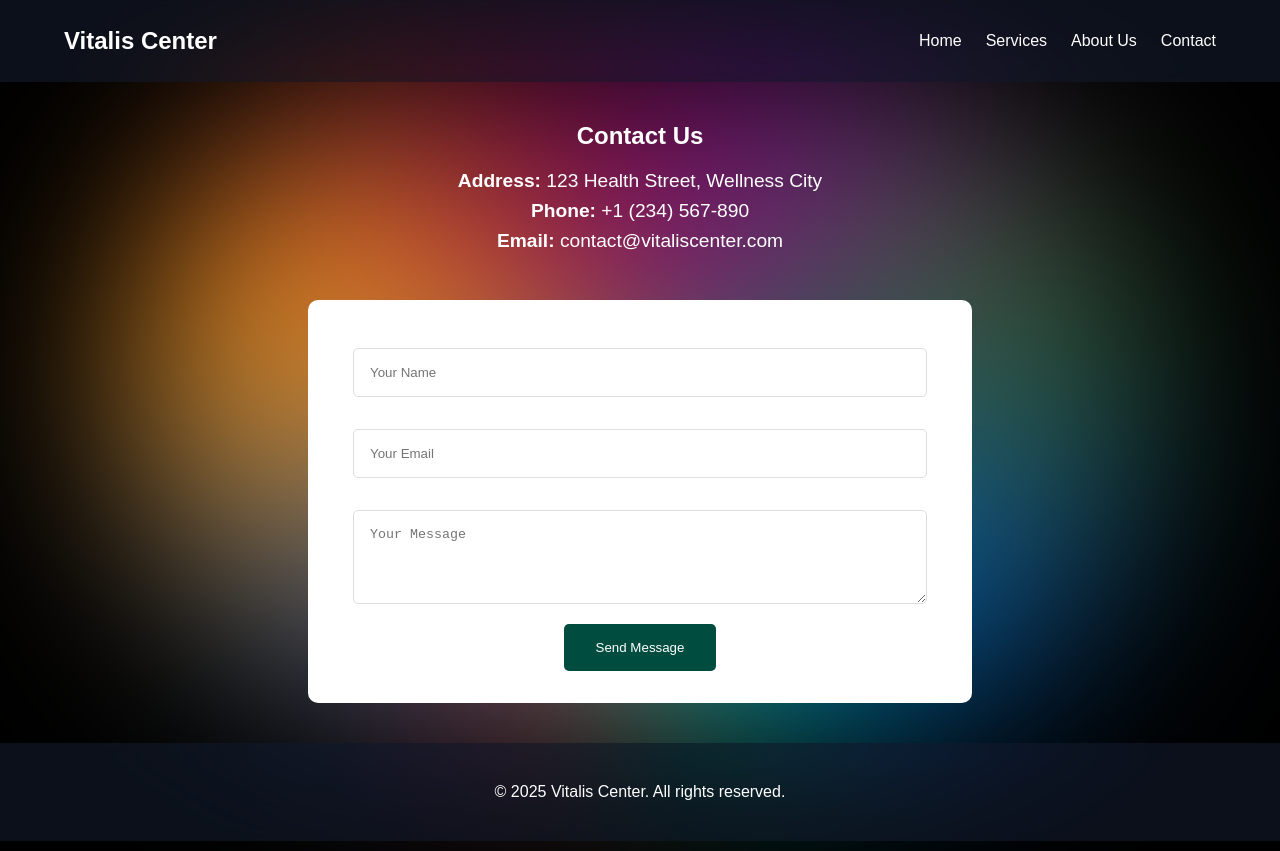
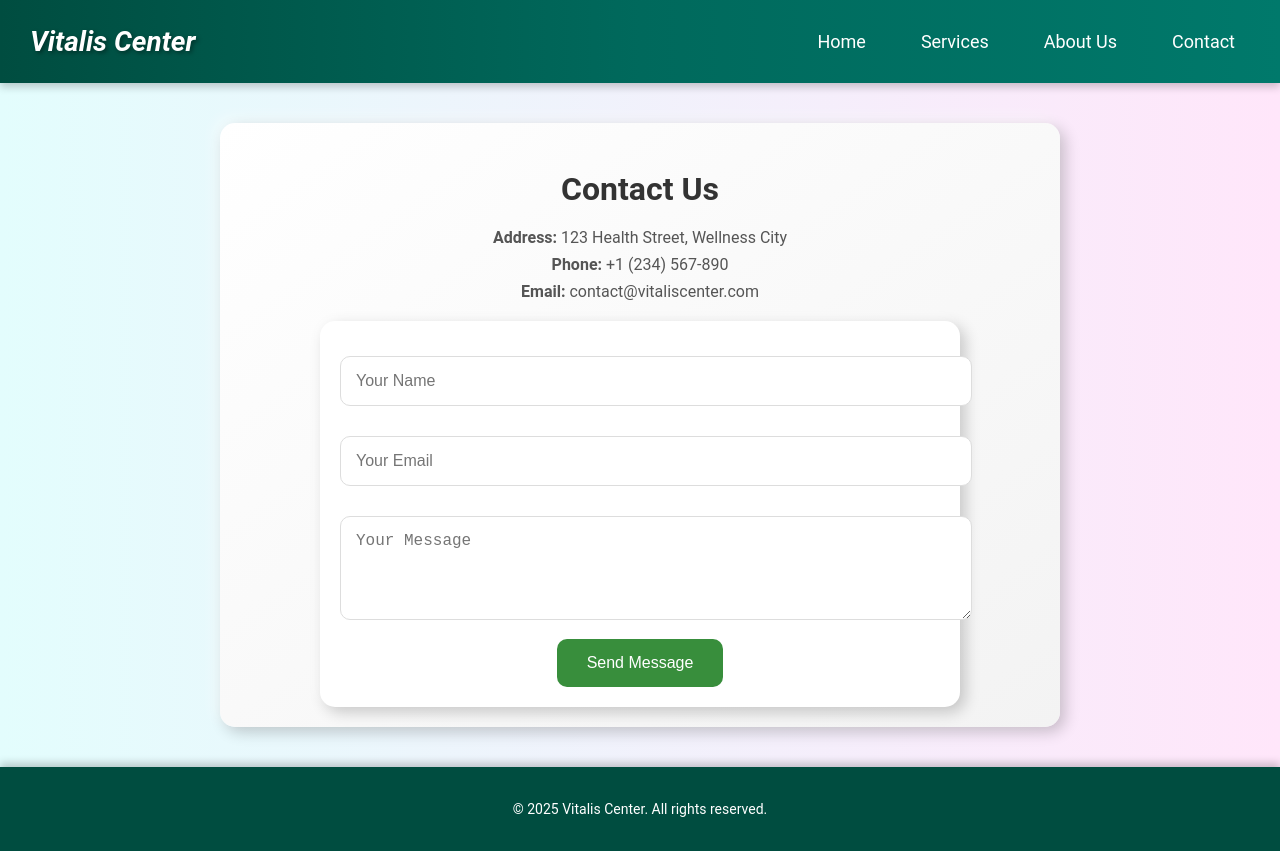
Before and after one commit to pcupic/VitalisCenter, a plain HTML site: page pages/contact.html in a window 1280 px wide. Drawn offline with Linux system fonts and the light colour scheme.

Commit message:
update navbar and footer in every page

```diff
--- a/pages/contact.html
+++ b/pages/contact.html
@@ -7,15 +7,6 @@
     <link rel="stylesheet" href="../styles/contact.css">
 </head>
 <body>
-
-    <!-- Blob Background -->
-    <div class="blob-outer">
-        <div class="blob-inner">
-            <div class="blob"></div>
-        </div>
-    </div>
-
-    <!-- Navigation Bar -->
     <header>
         <div class="navbar">
             <div class="logo">Vitalis Center</div>
@@ -28,7 +19,6 @@
         </div>
     </header>
 
-    <!-- Contact Section -->
     <div class="contact-section">
         <h2>Contact Us</h2>
 
--- a/styles/about.css
+++ b/styles/about.css
@@ -6,38 +6,53 @@ body {
 }
 
 header {
-    background: #004d40;
+    background: linear-gradient(to right, #004d40, #00695c, #00796b);
     color: white;
-    padding: 1rem 0;
+    position: sticky;
+    top: 0;
+    z-index: 10;
+    box-shadow: 0 4px 8px rgba(0, 0, 0, 0.2);
+    padding: 0px 30px;
 }
+
 
 .navbar {
     display: flex;
     justify-content: space-between;
     align-items: center;
-    width: 90%;
-    margin: 0 auto;
+    padding: 15px 0;
+    transition: transform 0.3s ease-in-out;
+}
+
+.navbar:hover {
+    transform: scale(1.02);
 }
 
 .logo {
-    font-size: 1.5rem;
+    font-size: 28px;
     font-weight: bold;
+    font-style: italic;
+    text-shadow: 2px 2px 4px rgba(0, 0, 0, 0.4);
 }
 
 .nav-links {
-    list-style: none;
+    list-style-type: none;
     display: flex;
-    gap: 1.5rem;
+    gap: 25px;
 }
 
 .nav-links a {
     color: white;
     text-decoration: none;
-    transition: color 0.3s ease;
+    font-size: 18px;
+    padding: 10px 15px;
+    border-radius: 20px;
 }
 
 .nav-links a:hover {
-    color: #80cbc4;
+    background-color: white;
+    color: #004d40;
+    font-weight: bold;
 }
 
 .hero {
@@ -96,11 +111,11 @@ header {
 
 .values {
     padding: 2rem 1rem;
-    background: #80cbc4;  /* Lighter green for contrast */
-    color: #00332e;  /* Darker text color */
+    background: #80cbc4;
+    color: #00332e;
     text-align: center;
     border-radius: 10px;
-    box-shadow: 0 4px 8px rgba(0, 0, 0, 0.1); /* Subtle shadow for emphasis */
+    box-shadow: 0 4px 8px rgba(0, 0, 0, 0.1);
 }
 
 .values h2 {
@@ -113,14 +128,14 @@ header {
     display: flex;
     justify-content: space-around;
     gap: 2rem;
-    flex-wrap: wrap; /* Ensure it wraps on smaller screens */
+    flex-wrap: wrap;
 }
 
 .value-item {
     background: white;
     padding: 1.5rem;
-    width: 22%; /* Adjust the width to fit 4 items in a row */
-    max-width: 250px; /* Ensure items don't get too large */
+    width: 22%;
+    max-width: 250px;
     border-radius: 8px;
     box-shadow: 0 4px 8px rgba(0, 0, 0, 0.1);
     text-align: center;
@@ -163,5 +178,7 @@ footer {
     background: #00332e;
     color: white;
     text-align: center;
-    padding: 1rem 0;
+    padding: 20px;
+    font-size: 14px;
+    box-shadow: 0 -4px 8px rgba(0, 0, 0, 0.2);
 }
--- a/styles/contact.css
+++ b/styles/contact.css
@@ -1,167 +1,146 @@
 body {
-    font-family: 'Arial', sans-serif;
+    font-family: 'Roboto', sans-serif;
     margin: 0;
     position: relative;
-    overflow-x: hidden; /* Prevent horizontal overflow */
-    background-color: black;
+    overflow-x: hidden;
+    background: linear-gradient(to right, #e3fdfd, #ffe6fa);
+    color: #333;
 }
 
-/* Blob Background */
-.blob-outer {
-    position: fixed;
-    inset: 0;
-    margin: auto;
-    width: 100%;
-    height: 100%;
-    z-index: 0;
-    filter: blur(100px);
+header {
+    background: linear-gradient(to right, #004d40, #00695c, #00796b);
+    color: white;
+    position: sticky;
+    top: 0;
+    z-index: 10;
+    box-shadow: 0 4px 8px rgba(0, 0, 0, 0.2);
+    padding: 0px 30px;
 }
 
-.blob-inner {
-    position: absolute;
-    border-radius: 99999px;
-    inset: 0;
-    margin: auto;
-    width: 100vw;
-    height: 100vh;
-    min-width: 1000px;
-    overflow: hidden;
-    transform: scale(0.8);
-}
-
-.blob {
-    position: absolute;
-    border-radius: 99999px;
-    inset: 0;
-    margin: auto;
-    width: 100vw;
-    height: 100vh;
-    background-image: conic-gradient(from 0deg, #FB4141, #2E5077, #F09319, #8D0B41, #7E1891, #355F2E,
-        #024CAA, #00FF9C);
-    animation: spin 10s linear infinite;
-}
-
-@keyframes spin {
-    0% {
-        transform: rotate(0deg) scale(2);
-    }
-    100% {
-        transform: rotate(360deg) scale(2);
-    }
-}
-
-/* Navigation Bar with Transparency & Blur */
-header {
-    padding: 1rem 0;
-    width: 100%;
-    top: 0;
-    left: 0;
-    z-index: 10; /* Make sure it's above other content */
-    backdrop-filter: blur(9px) saturate(200%);
-    -webkit-backdrop-filter: blur(9px) saturate(200%);
-    background-color: rgba(17, 25, 40, 0.65);
-}
 
 .navbar {
     display: flex;
     justify-content: space-between;
     align-items: center;
-    width: 90%;
-    margin: 0 auto;
+    padding: 15px 0;
+    transition: transform 0.3s ease-in-out;
+}
+
+.navbar:hover {
+    transform: scale(1.02);
 }
 
 .logo {
-    font-size: 1.5rem;
+    font-size: 28px;
     font-weight: bold;
-    color: white;
+    font-style: italic;
+    text-shadow: 2px 2px 4px rgba(0, 0, 0, 0.4);
 }
 
 .nav-links {
-    list-style: none;
+    list-style-type: none;
     display: flex;
-    gap: 1.5rem;
+    gap: 25px;
 }
 
 .nav-links a {
     color: white;
     text-decoration: none;
-    transition: color 0.3s ease;
+    font-size: 18px;
+    padding: 10px 15px;
+    border-radius: 20px;
 }
 
 .nav-links a:hover {
-    color: #80cbc4;
+    background-color: white;
+    color: #004d40;
+    font-weight: bold;
 }
 
-/* Contact Section Specific Styling */
 .contact-section {
     text-align: center;
-    z-index: 1;
-    position: relative;
-    margin-top: 40px;
-    margin-bottom: 40px;
+    margin: 40px auto;
+    padding: 20px;
+    max-width: 800px;
+    background: linear-gradient(145deg, #ffffff, #f3f3f3);
+    box-shadow: 5px 5px 15px rgba(0, 0, 0, 0.2), -5px -5px 15px rgba(255, 255, 255, 0.5);
+    border-radius: 15px;
 }
 
 .contact-section h2 {
-    color: white;
+    color: #333;
+    margin-bottom: 20px;
+    font-size: 2rem;
 }
 
-/* Contact Info Styling */
 .contact-info {
-    margin-bottom: 3rem;
-    color: white;
-    font-size: 1.2rem;
+    margin-bottom: 20px;
+    color: #555;
+    font-size: 1rem;
 }
 
 .contact-info p {
     margin: 0.5rem 0;
 }
 
-/* Form Styling */
 .contact-form {
     max-width: 600px;
     margin: 0 auto;
     background: white;
-    padding: 2rem;
-    border-radius: 10px;
+    padding: 20px;
+    border-radius: 15px;
+    box-shadow: 5px 5px 15px rgba(0, 0, 0, 0.2), -5px -5px 15px rgba(255, 255, 255, 0.5);
 }
 
 .contact-form input,
 .contact-form textarea {
-    width: 90%;
-    padding: 1rem;
-    margin: 1rem 0;
+    width: 100%;
+    padding: 15px;
+    margin: 15px 0;
     border: 1px solid #ddd;
-    border-radius: 5px;
+    border-radius: 10px;
+    font-size: 1rem;
 }
 
 .contact-form button {
-    background-color: #004d40;
+    background-color: #388e3c;
     color: white;
-    padding: 1rem 2rem;
+    padding: 15px 30px;
     border: none;
-    border-radius: 5px;
+    border-radius: 10px;
+    font-size: 1rem;
     cursor: pointer;
+    transition: background-color 0.3s ease;
 }
 
 .contact-form button:hover {
-    background-color: #80cbc4;
+    background-color: #66bb6a;
 }
 
-/* Footer Styling */
 footer {
-    background-color: rgba(17, 25, 40, 0.65);
+    background: #004d40;
     color: white;
-    padding: 1.5rem;
     text-align: center;
-    position: relative;
-    backdrop-filter: blur(9px) saturate(200%);
-    -webkit-backdrop-filter: blur(9px) saturate(200%);
+    padding: 20px;
+    font-size: 14px;
+    box-shadow: 0 -4px 8px rgba(0, 0, 0, 0.2);
 }
 
-footer .footer-content {
-    display: flex;
-    justify-content: center;
-    align-items: center;
-    width: 90%;
-    margin: 0 auto;
+@media (max-width: 768px) {
+    .contact-section {
+        padding: 15px;
+    }
+
+    .contact-form {
+        padding: 15px;
+    }
+
+    .contact-form input,
+    .contact-form textarea {
+        padding: 10px;
+    }
+
+    .contact-form button {
+        padding: 10px 20px;
+    }
 }
--- a/styles/index.css
+++ b/styles/index.css
@@ -12,15 +12,15 @@ body {
 }
 
 header {
-    background: linear-gradient(to right, #388e3c, #66bb6a);
+    background: linear-gradient(to right, #004d40, #00695c, #00796b);
     color: white;
     position: sticky;
     top: 0;
     z-index: 10;
     box-shadow: 0 4px 8px rgba(0, 0, 0, 0.2);
     padding: 10px 30px;
+}
 
-}
 
 .navbar {
     display: flex;
@@ -57,9 +57,10 @@ header {
 
 .nav-links a:hover {
     background-color: white;
-    color: #4caf50;
+    color: #004d40;
     font-weight: bold;
 }
+
 
 .hero {
     background: url('../images/home.jpg') no-repeat center center/cover;
@@ -151,7 +152,7 @@ header {
 }
 
 footer {
-    background: linear-gradient(to right, #66bb6a, #388e3c);
+    background: #004d40;
     color: white;
     text-align: center;
     padding: 20px;
--- a/styles/services.css
+++ b/styles/services.css
@@ -5,39 +5,55 @@ body {
 }
 
 header {
-    background: #004d40;
+    background: linear-gradient(to right, #004d40, #00695c, #00796b);
     color: white;
-    padding: 1rem 0;
+    position: sticky;
+    top: 0;
+    z-index: 10;
+    box-shadow: 0 4px 8px rgba(0, 0, 0, 0.2);
+    padding: 0px 30px;
 }
+
 
 .navbar {
     display: flex;
     justify-content: space-between;
     align-items: center;
-    width: 90%;
-    margin: 0 auto;
+    padding: 15px 0;
+    transition: transform 0.3s ease-in-out;
+}
+
+.navbar:hover {
+    transform: scale(1.02);
 }
 
 .logo {
-    font-size: 1.5rem;
+    font-size: 28px;
     font-weight: bold;
+    font-style: italic;
+    text-shadow: 2px 2px 4px rgba(0, 0, 0, 0.4);
 }
 
 .nav-links {
-    list-style: none;
+    list-style-type: none;
     display: flex;
-    gap: 1.5rem;
+    gap: 25px;
 }
 
 .nav-links a {
     color: white;
     text-decoration: none;
-    transition: color 0.3s ease;
+    font-size: 18px;
+    padding: 10px 15px;
+    border-radius: 20px;
 }
 
 .nav-links a:hover {
-    color: #80cbc4;
+    background-color: white;
+    color: #004d40;
+    font-weight: bold;
 }
+
 
 .services {
     padding: 2rem;
@@ -90,8 +106,10 @@ table th {
 }
 
 footer {
-    background-color: #004d40;
+    background: #004d40;
     color: white;
-    padding: 2rem;
     text-align: center;
+    padding: 20px;
+    font-size: 14px;
+    box-shadow: 0 -4px 8px rgba(0, 0, 0, 0.2);
 }
```
